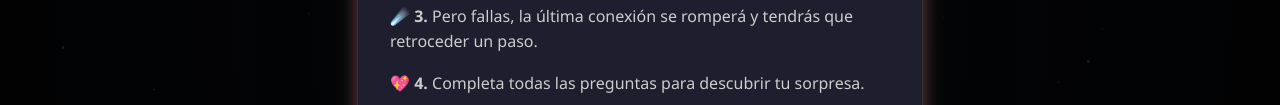
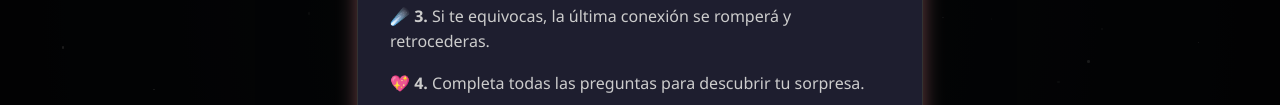
Before and after one commit to Dicias/anv, a plain HTML site: page index.html in a window 1280 px wide. Shown: the part 383-488 px from the top of the page. Drawn offline with Linux system fonts and the light colour scheme.

Commit message:
fix text

```diff
--- a/index.html
+++ b/index.html
@@ -190,7 +190,7 @@
             <div class="rules-list">
                 <p>🔭 <b>1.</b> Te tengo una sorpresa por cumplir un año juntos</p>
                 <p>⭐ <b>2.</b> Para desbloquear la sorpresa, debes responder correctamente a las preguntas.</p>
-                <p>☄️ <b>3.</b> Pero fallas, la última conexión se romperá y tendrás que retroceder un paso.</p>
+                <p>☄️ <b>3.</b> Si te equivocas, la última conexión se romperá y retrocederas.</p>
                 <p>💖 <b>4.</b> Completa todas las preguntas para descubrir tu sorpresa.</p>
                 <p>💖</b> Suerte, te amo.</p>
             </div>
```
